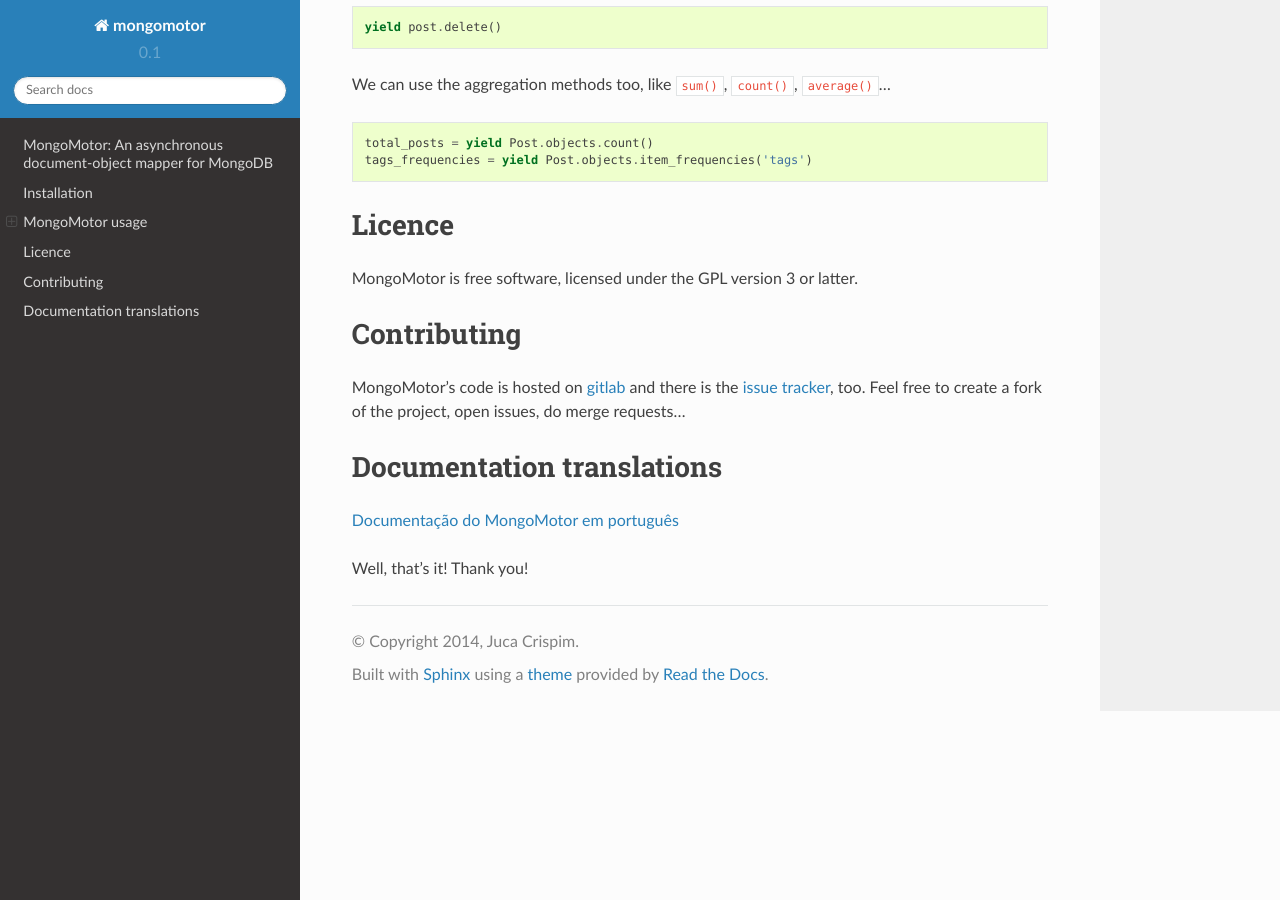
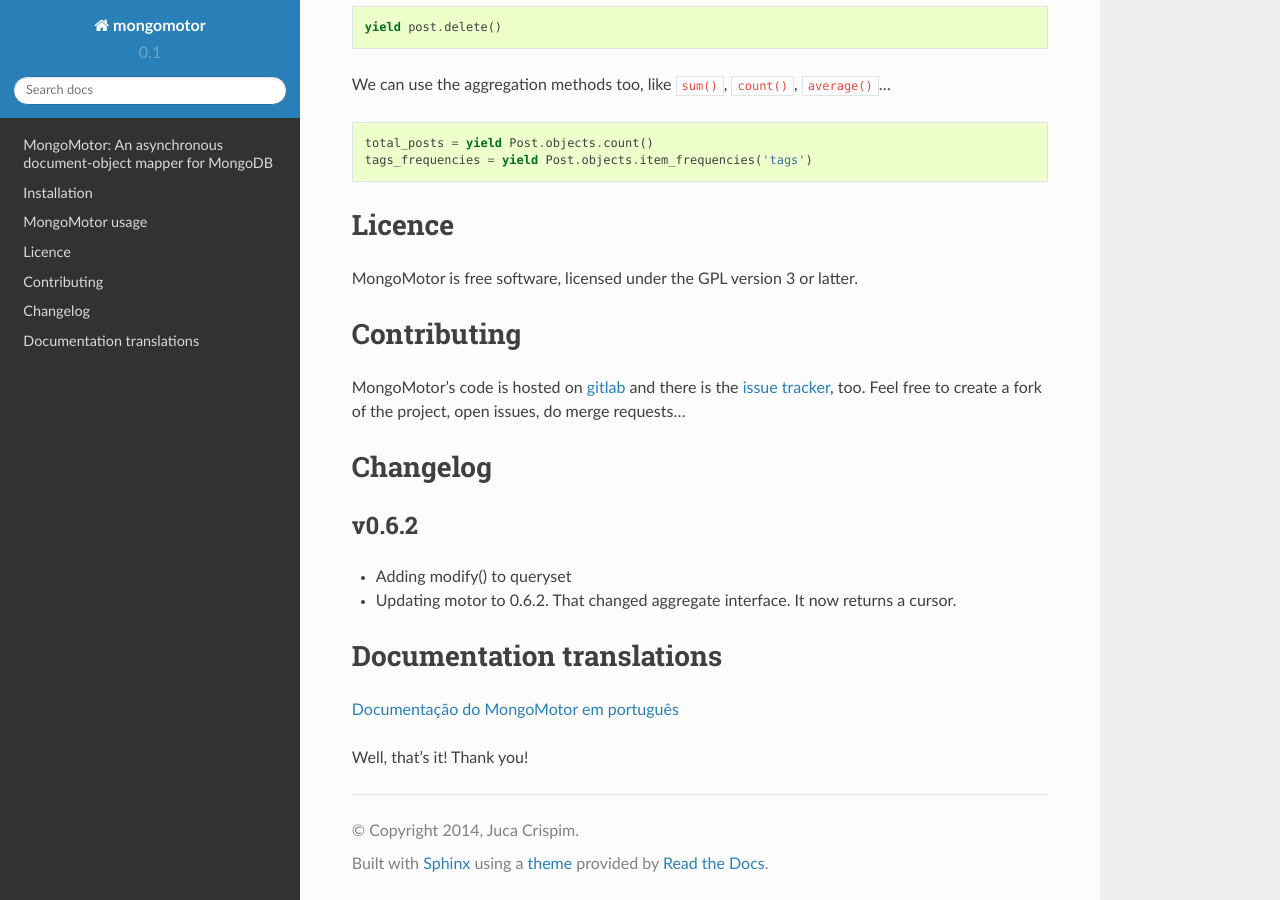
Before and after one commit to jucacrispim/mongomotor, a Sphinx documentation site: the page built from docs/source/index.rst, in a window 1280 px wide and 900 px high, scrolled down 3166 px. Built offline with Sphinx 7.4.7 and the Read the Docs theme 2.0.0, drawn with Linux system fonts in a browser that asks for light colours.

Commit message:
updating documentation

```diff
--- a/docs/source/index.rst
+++ b/docs/source/index.rst
@@ -7,7 +9,7 @@
     :alt: Async object document mapper for tornado
 
 MongoMotor is a tiny integration of
-`MongoEngine <http://docs.mongoengine.org/en/latest/index.html>`_, a
+`MongoEngine <http://mongoengine.org/>`_, a
 document-object mapper for python and mongodb, with
 `Motor <http://motor.readthedocs.org/en/stable/>`_, an asynchronous driver
 for mongodb built on top of tornado's mainloop
@@ -203,8 +205,20 @@
 Feel free to create a fork of the project, open issues, do merge requests...
 
 
+Changelog
+=========
+
+v0.6.2
+++++++
+
+* Adding modify() to queryset
+* Updating motor to 0.6.2. That changed aggregate interface. It now returns
+  a cursor.
+
+
 Documentation translations
 ==========================
+
 `Documentação do MongoMotor em português <http://mongomotor.poraodojuca.net/ptbr/>`_
 
 
```
Also changed, not shown: other parts of docs/source/index.rst (+2 -0 lines), docs/translations/ptbr/index.rst (+14 -1 lines).
